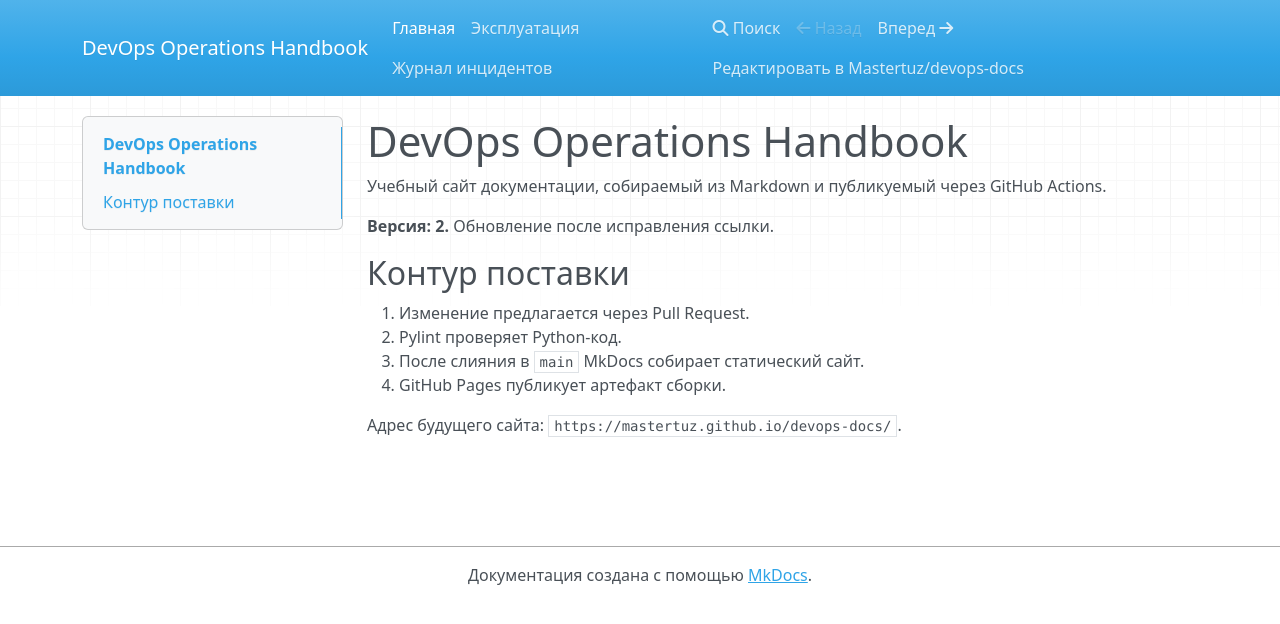
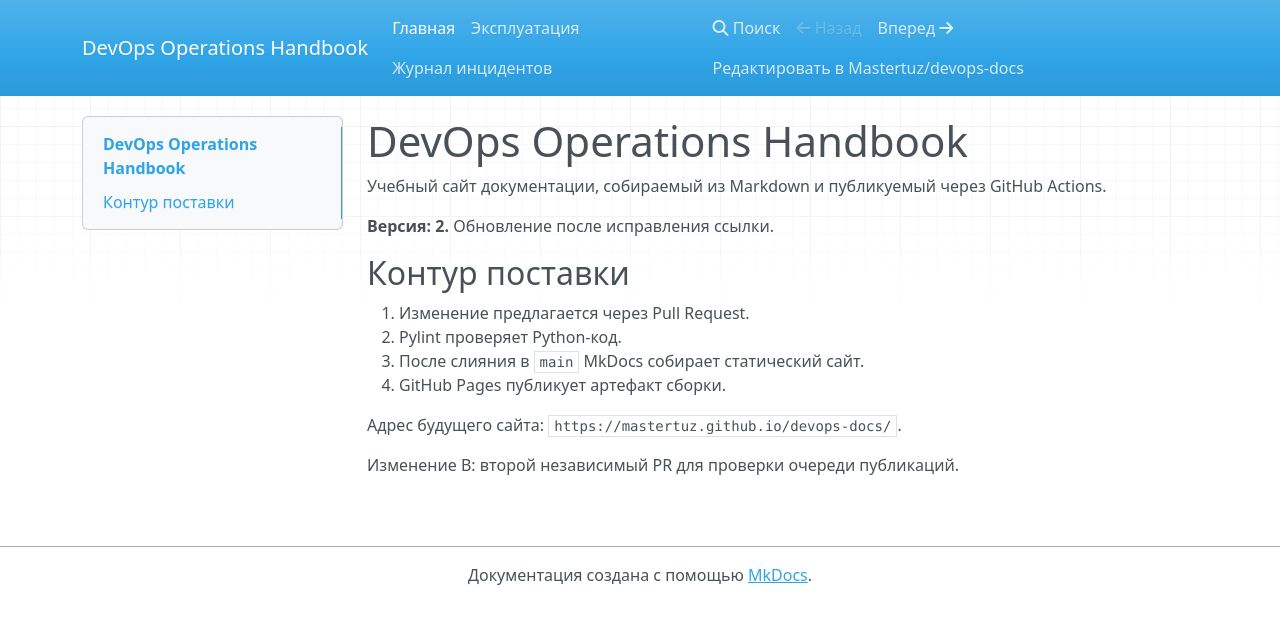
Before and after one commit to Mastertuz/devops-docs, an MkDocs documentation site: the page built from docs/index.md, in a window 1280 px wide. Shown: the top 624 px of the page. Built offline with MkDocs 1.6.1, drawn with Linux system fonts in a browser that asks for light colours; nearby versions of some CDN libraries.

Commit message:
docs: race experiment change B

```diff
--- a/docs/index.md
+++ b/docs/index.md
@@ -12,3 +12,5 @@
 4. GitHub Pages публикует артефакт сборки.
 
 Адрес будущего сайта: `https://mastertuz.github.io/devops-docs/`.
+
+Изменение B: второй независимый PR для проверки очереди публикаций.
```
